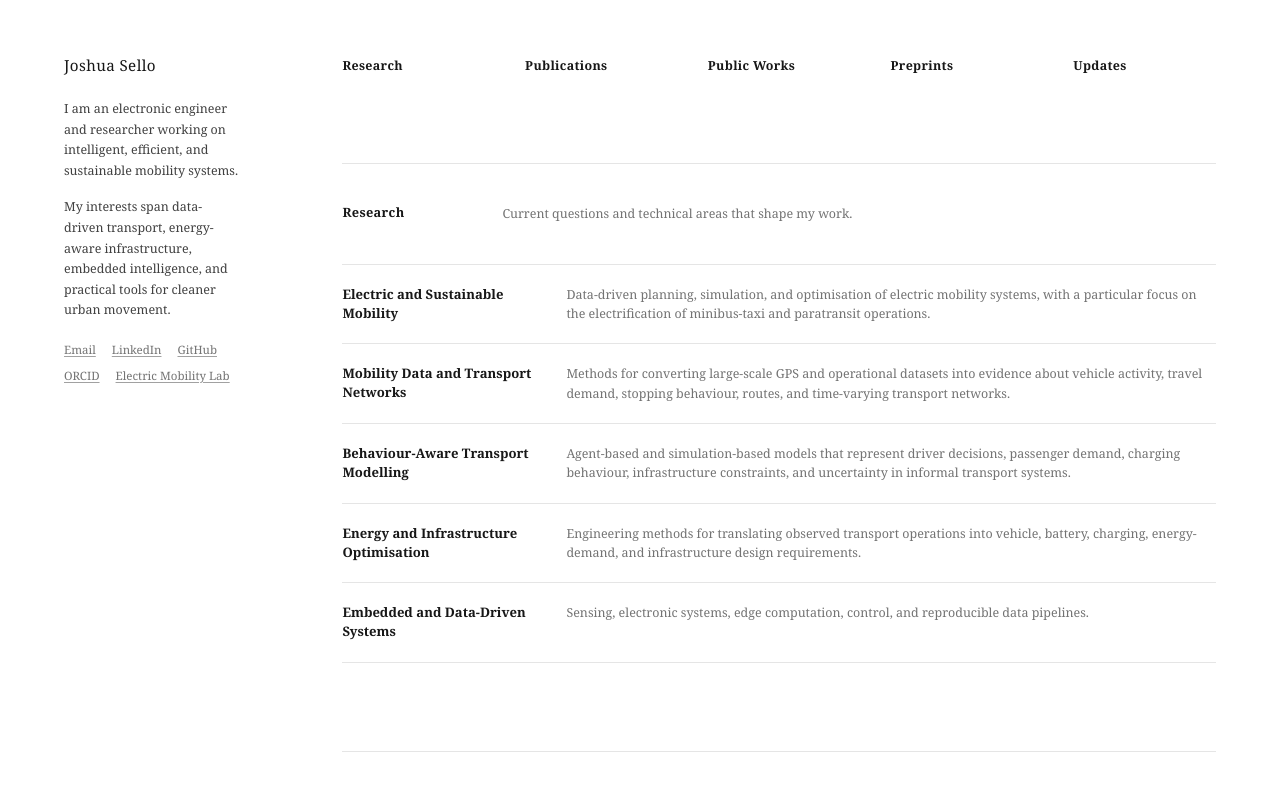
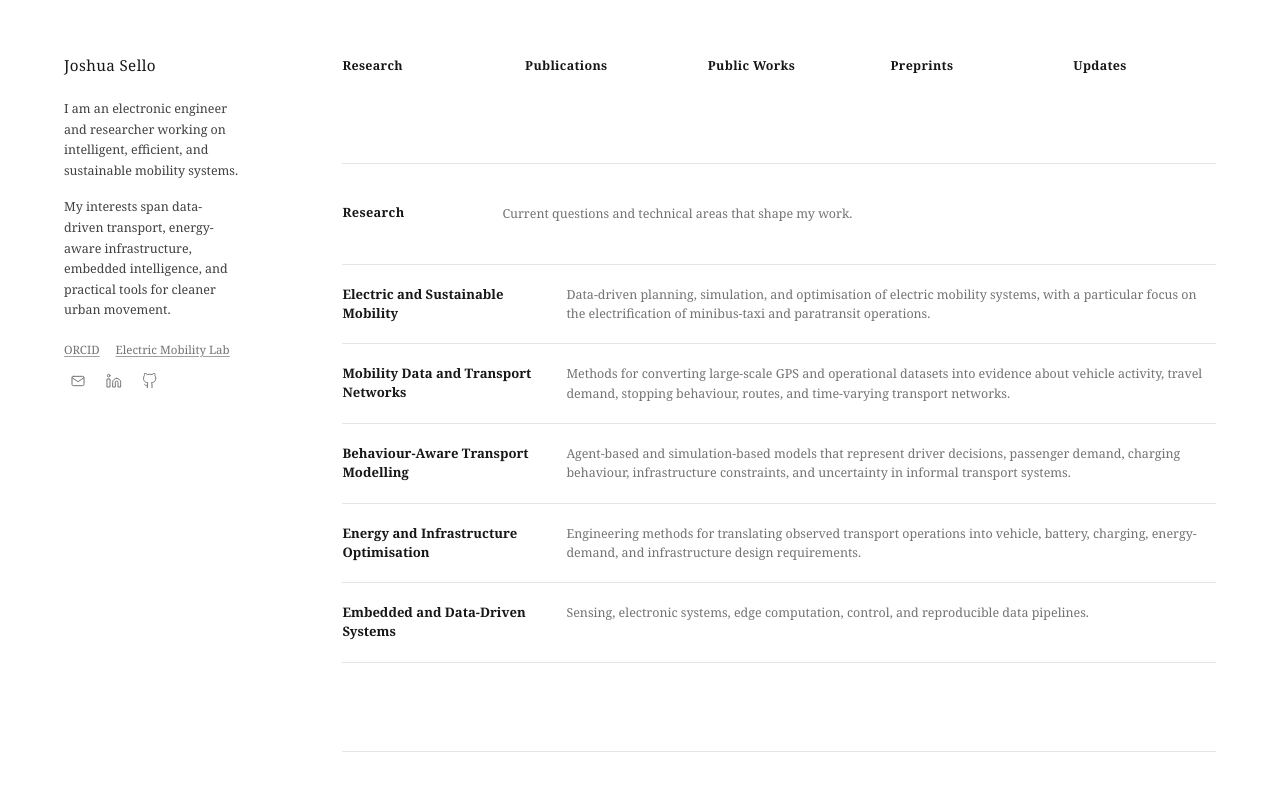
Before and after one commit to joshuasello/joshuasello.github.io, an Astro site: page / in a window 1280 px wide. Shown: the top 789 px of the page. Built offline with nearby package versions, Linux system fonts and the light colour scheme; Astro itself is replaced by a stand-in of ours.

Commit message:
Added icons to side nav

```diff
--- a/src/pages/index.astro
+++ b/src/pages/index.astro
@@ -3,7 +3,13 @@ import { getCollection } from "astro:content";
 import ContentCard from "../components/ContentCard.astro";
 import PublicationList from "../components/PublicationList.astro";
 import BaseLayout from "../layouts/BaseLayout.astro";
-import { preprints, publications, public_works, research, updates } from "../data/portfolio";
+import {
+  preprints,
+  publications,
+  public_works,
+  research,
+  updates,
+} from "../data/portfolio";
 import { by_newest } from "../utils/content";
 
 const articles = (
@@ -110,27 +116,10 @@ const structured_data = {
         </p>
       </div>
       <nav
-        class="mt-5 flex flex-wrap gap-x-4 gap-y-2 text-[0.72rem] text-neutral-500"
+        class="mt-5 grid gap-2 text-[0.72rem] text-neutral-500"
         aria-label="Profile links"
       >
-        <a
-          class="underline decoration-neutral-400 underline-offset-2 hover:text-neutral-900"
-          href="mailto:jtsello@sun.ac.za"
-        >
-          Email
-        </a>
-        <a
-          class="underline decoration-neutral-400 underline-offset-2 hover:text-neutral-900"
-          href="https://linkedin.com/in/joshuasello"
-          target="_blank"
-          rel="noreferrer">LinkedIn</a
-        >
-        <a
-          class="underline decoration-neutral-400 underline-offset-2 hover:text-neutral-900"
-          href="https://github.com/joshuasello"
-          target="_blank"
-          rel="noreferrer">GitHub</a
-        >
+        <div class="flex flex-wrap gap-x-4 gap-y-2">
           <a
             class="underline decoration-neutral-400 underline-offset-2 hover:text-neutral-900"
             href="https://orcid.org/0009-0008-1263-3434"
@@ -143,6 +132,79 @@ const structured_data = {
             target="_blank"
             rel="noreferrer">Electric Mobility Lab</a
           >
+        </div>
+
+        <div class="flex items-left gap-2">
+          <a
+            class="inline-flex size-7 items-center justify-center no-underline transition-colors hover:text-neutral-900"
+            href="mailto:jtsello@sun.ac.za"
+            aria-label="Email Joshua Sello"
+            title="Email"
+          >
+            <svg
+              class="size-4"
+              viewBox="0 0 24 24"
+              fill="none"
+              stroke="currentColor"
+              stroke-width="1.5"
+              stroke-linecap="round"
+              stroke-linejoin="round"
+              aria-hidden="true"
+            >
+              <rect x="3" y="5" width="18" height="14" rx="2"></rect>
+              <path d="m3 7 9 6 9-6"></path>
+            </svg>
+          </a>
+          <a
+            class="inline-flex size-7 items-center justify-center no-underline transition-colors hover:text-neutral-900"
+            href="https://linkedin.com/in/joshuasello"
+            target="_blank"
+            rel="noreferrer"
+            aria-label="Joshua Sello on LinkedIn"
+            title="LinkedIn"
+          >
+            <svg
+              class="size-4"
+              viewBox="0 0 24 24"
+              fill="none"
+              stroke="currentColor"
+              stroke-width="1.5"
+              stroke-linecap="round"
+              stroke-linejoin="round"
+              aria-hidden="true"
+            >
+              <path
+                d="M16 8a6 6 0 0 1 6 6v7h-4v-7a2 2 0 0 0-4 0v7h-4v-7a6 6 0 0 1 6-6z"
+              ></path>
+              <rect x="2" y="9" width="4" height="12"></rect>
+              <circle cx="4" cy="4" r="2"></circle>
+            </svg>
+          </a>
+          <a
+            class="inline-flex size-7 items-center justify-center no-underline transition-colors hover:text-neutral-900"
+            href="https://github.com/joshuasello"
+            target="_blank"
+            rel="noreferrer"
+            aria-label="Joshua Sello on GitHub"
+            title="GitHub"
+          >
+            <svg
+              class="size-4"
+              viewBox="0 0 24 24"
+              fill="none"
+              stroke="currentColor"
+              stroke-width="1.5"
+              stroke-linecap="round"
+              stroke-linejoin="round"
+              aria-hidden="true"
+            >
+              <path
+                d="M15 22v-4a4.8 4.8 0 0 0-1-3.5c3.3-.4 6.7-1.6 6.7-7A5.4 5.4 0 0 0 19.3 4a5 5 0 0 0-.1-3.4S18 0 15 2.3a13.4 13.4 0 0 0-7 0C5 0 3.8.6 3.8.6A5 5 0 0 0 3.7 4a5.4 5.4 0 0 0-1.4 3.7c0 5.4 3.4 6.6 6.7 7A4.8 4.8 0 0 0 8 18v4"
+              ></path>
+              <path d="M8 19c-3 .9-3-1.5-4-2"></path>
+            </svg>
+          </a>
+        </div>
       </nav>
     </aside>
 
```
Lines whose indentation alone changed are shown as unchanged.
